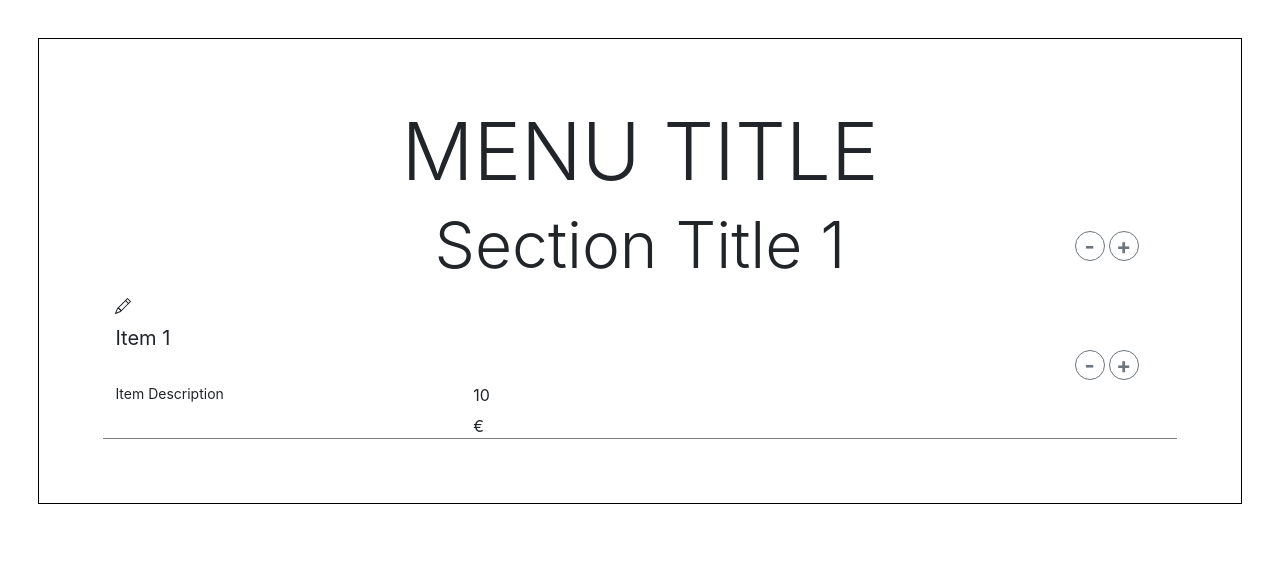
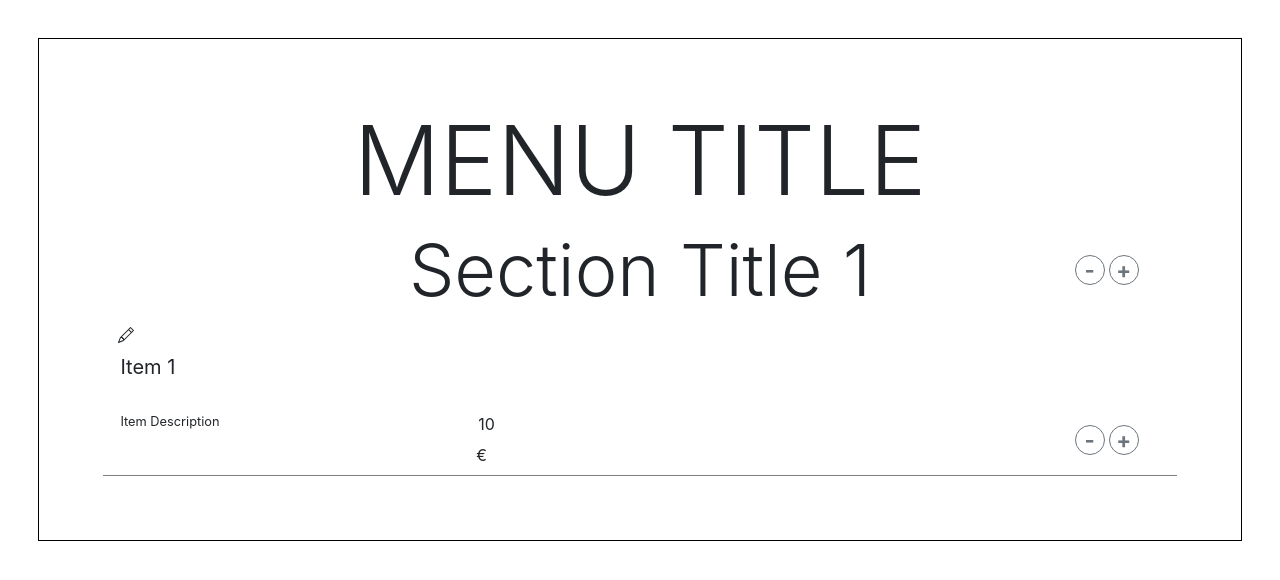
Before and after one commit to FedericoFogolin/menu-builder-03, a React (Create React App) app: page / in a window 1280 px wide. Shown: the top 580 px of the page. Built offline with nearby package versions, Linux system fonts and the light colour scheme.

Commit message:
added react-bootstrap

```diff
--- a/package.json
+++ b/package.json
@@ -8,6 +8,7 @@
     "@testing-library/user-event": "^12.6.0",
     "bootstrap-icons": "^1.3.0",
     "react": "^17.0.1",
+    "react-bootstrap": "^1.4.3",
     "react-dom": "^17.0.1",
     "react-scripts": "4.0.1",
     "web-vitals": "^0.2.4"
--- a/public/index.html
+++ b/public/index.html
@@ -2,53 +2,20 @@
 <html lang="en">
   <head>
     <meta charset="utf-8" />
-    <link rel="icon" href="%PUBLIC_URL%/favicon.ico" />
+    <meta name="viewport" content="width=device-width, initial-scale=1" />
+
+    <!-- Including the bootstrap css via CDN -->
     <link
-      href="https://cdn.jsdelivr.net/npm/bootstrap@5.0.0-beta1/dist/css/bootstrap.min.css"
       rel="stylesheet"
-      integrity="sha384-giJF6kkoqNQ00vy+HMDP7azOuL0xtbfIcaT9wjKHr8RbDVddVHyTfAAsrekwKmP1"
+      href="https://stackpath.bootstrapcdn.com/bootstrap/4.3.1/css/bootstrap.min.css"
+      integrity="sha384-ggOyR0iXCbMQv3Xipma34MD+dH/1fQ784/j6cY/iJTQUOhcWr7x9JvoRxT2MZw1T"
       crossorigin="anonymous"
     />
-    <meta name="viewport" content="width=device-width, initial-scale=1" />
-    <meta name="theme-color" content="#000000" />
-    <meta
-      name="description"
-      content="Web site created using create-react-app"
-    />
-    <link rel="apple-touch-icon" href="%PUBLIC_URL%/logo192.png" />
-    <!--
-      manifest.json provides metadata used when your web app is installed on a
-      user's mobile device or desktop. See https://developers.google.com/web/fundamentals/web-app-manifest/
-    -->
-    <link rel="manifest" href="%PUBLIC_URL%/manifest.json" />
-    <!--
-      Notice the use of %PUBLIC_URL% in the tags above.
-      It will be replaced with the URL of the `public` folder during the build.
-      Only files inside the `public` folder can be referenced from the HTML.
 
-      Unlike "/favicon.ico" or "favicon.ico", "%PUBLIC_URL%/favicon.ico" will
-      work correctly both with client-side routing and a non-root public URL.
-      Learn how to configure a non-root public URL by running `npm run build`.
-    -->
-    <title>React App</title>
+    <title>menu-builder-03</title>
   </head>
   <body>
     <noscript>You need to enable JavaScript to run this app.</noscript>
     <div id="root"></div>
-    <!--
-      This HTML file is a template.
-      If you open it directly in the browser, you will see an empty page.
-
-      You can add webfonts, meta tags, or analytics to this file.
-      The build step will place the bundled scripts into the <body> tag.
-
-      To begin the development, run `npm start` or `yarn start`.
-      To create a production bundle, use `npm run build` or `yarn build`.
-    -->
-    <script
-      src="https://cdn.jsdelivr.net/npm/bootstrap@5.0.0-beta1/dist/js/bootstrap.bundle.min.js"
-      integrity="sha384-ygbV9kiqUc6oa4msXn9868pTtWMgiQaeYH7/t7LECLbyPA2x65Kgf80OJFdroafW"
-      crossorigin="anonymous"
-    ></script>
   </body>
 </html>
--- a/src/components/Item/Item.js
+++ b/src/components/Item/Item.js
@@ -1,6 +1,9 @@
 import React from "react";
 
 import classes from "./Item.module.css";
+import Container from "react-bootstrap/Container";
+import Row from "react-bootstrap/Row";
+import Col from "react-bootstrap/Col";
 import Buttons from "../UI/Buttons";
 import LableInput from "../UI/Inputs/LableInput";
 import PriceInput from "../UI/Inputs/PriceInput";
@@ -8,18 +11,18 @@ import EditLogo from "../UI/EditLogo/EditLogo";
 
 const item = (props) => {
   return (
-    <div className={`container ${classes.Item}`}>
-      <div className='row'>
-        <div className='col'>
+    <Container className={classes.Item}>
+      <Row>
+        <Col>
           <EditLogo />
           <p className='lead'>
             <LableInput description={props[0].item} focused={true} />
           </p>
-        </div>
-      </div>
+        </Col>
+      </Row>
 
-      <div className='row'>
-        <div className='col'>
+      <Row>
+        <Col>
           <p className={`small ${classes.Description}`}>
             <LableInput
               type='description'
@@ -27,16 +30,16 @@ const item = (props) => {
               focused={true}
             />
           </p>
-        </div>
-        <div className='col'>
+        </Col>
+        <Col>
           <PriceInput description={props[0].price} focused={true} />
           <label>€</label>
-        </div>
-        <div className='col'>
+        </Col>
+        <Col className='col'>
           <Buttons />
-        </div>
-      </div>
-    </div>
+        </Col>
+      </Row>
+    </Container>
   );
 };
 
--- a/src/components/UI/EditLogo/EditLogo.js
+++ b/src/components/UI/EditLogo/EditLogo.js
@@ -1,4 +1,7 @@
 import React from "react";
+
+import Image from "react-bootstrap/Image";
+import Aux from "../../../hoc/Aux/Aux";
 
 const editLogo = () => {
   return (
--- a/src/containers/MenuBuilder.js
+++ b/src/containers/MenuBuilder.js
@@ -1,4 +1,5 @@
 import React, { Component } from "react";
+import Button from "react-bootstrap/Button";
 
 import classes from "./MenuBuilder.module.css";
 import Section from "../components/Section/Section";
```
Also changed, not shown: 2 other files (tests, documents, lock files or other folders).
